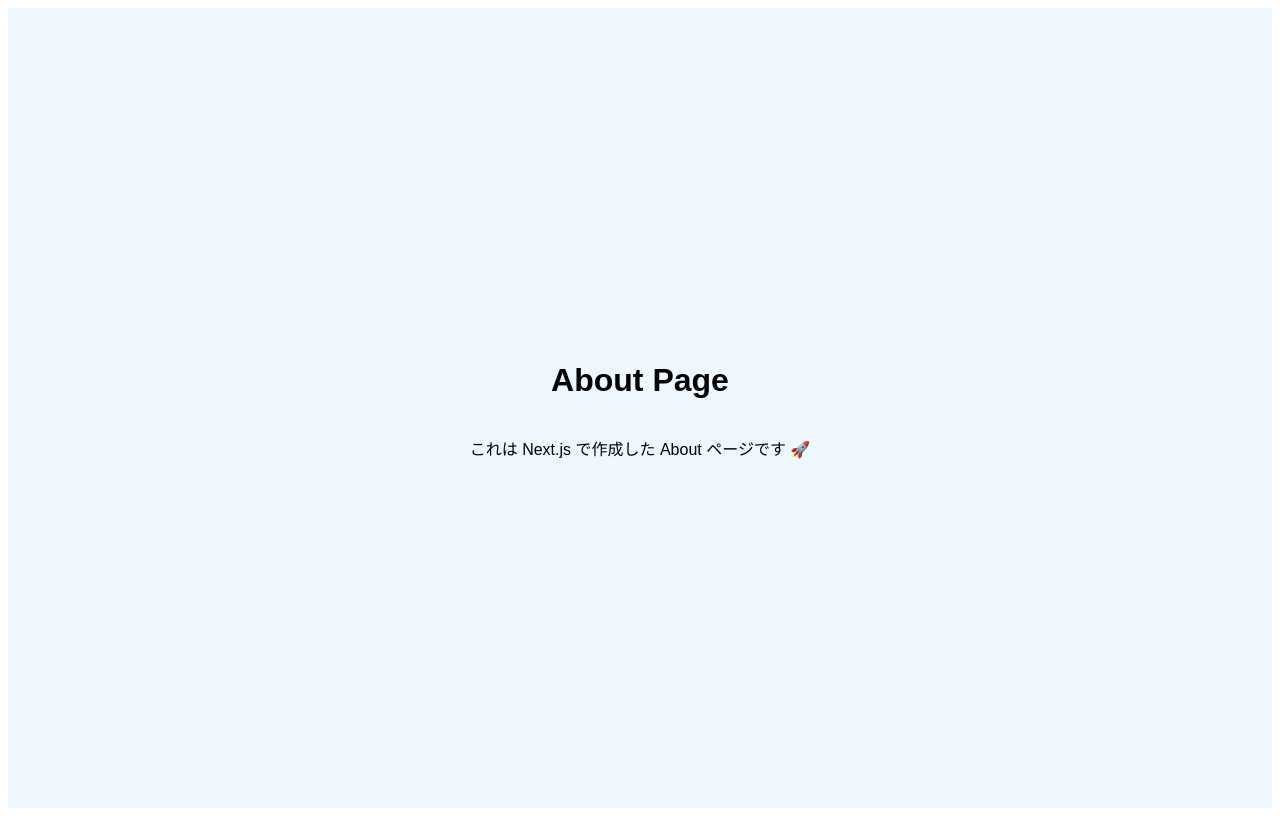
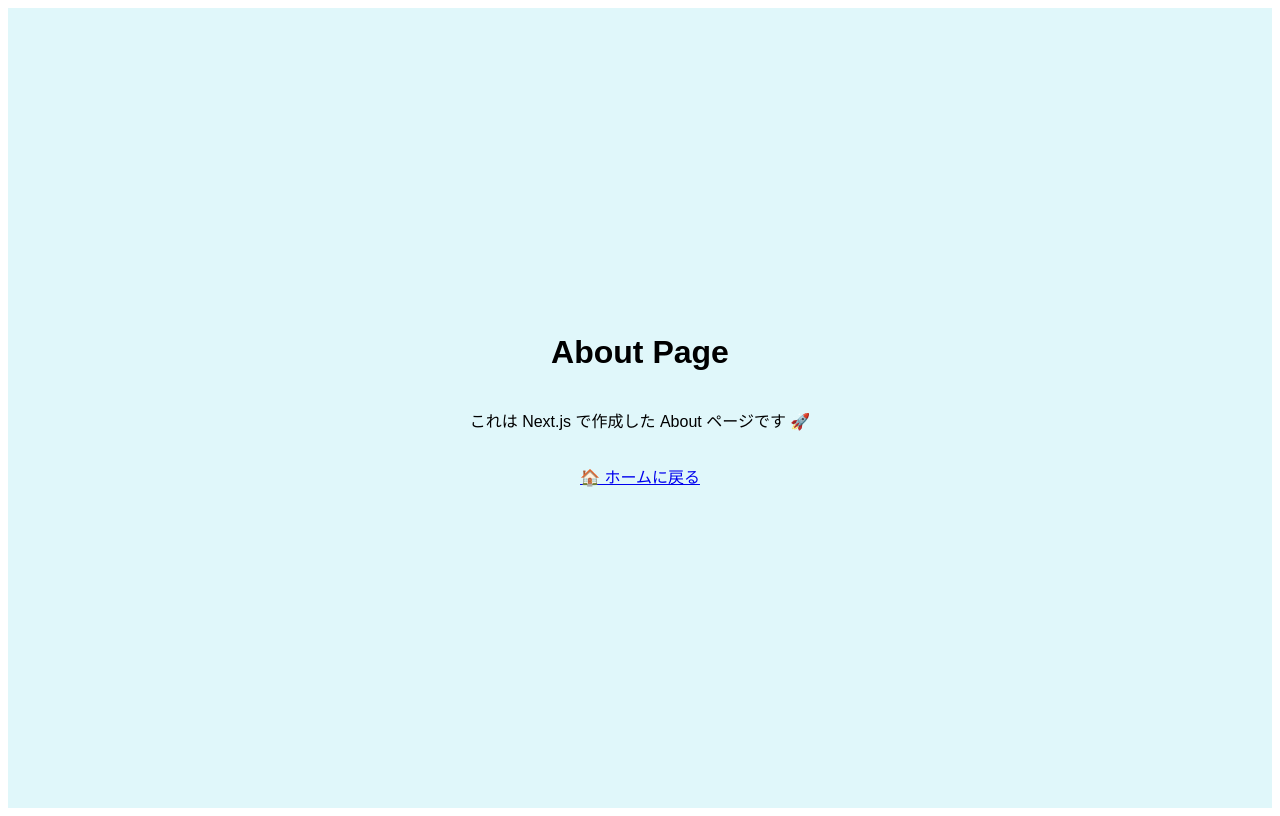
Before and after one commit to sunhimuka/hybrid-webapp, a Next.js app: page /about in a window 1280 px wide. Built offline with nearby package versions, Linux system fonts and the light colour scheme.

Commit message:
Update about.js

```diff
--- a/pages/about.js
+++ b/pages/about.js
@@ -1,16 +1,23 @@
+import Link from 'next/link';
+
 export default function About() {
   return (
     <div style={{
       fontFamily: "sans-serif",
       display: "flex",
+      flexDirection: "column",
       justifyContent: "center",
       alignItems: "center",
       height: "100vh",
-      flexDirection: "column",
-      background: "#f0f8ff"
+      background: "#e0f7fa"
     }}>
       <h1>About Page</h1>
       <p>これは Next.js で作成した About ページです 🚀</p>
+
+      {/* トップページへのリンク */}
+      <p>
+        <Link href="/">🏠 ホームに戻る</Link>
+      </p>
     </div>
   );
 }
```
